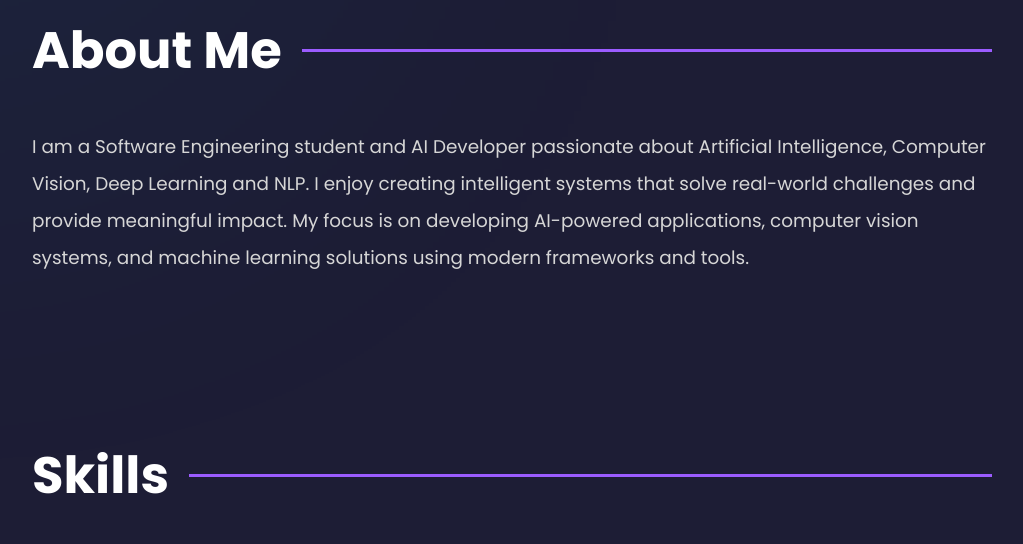
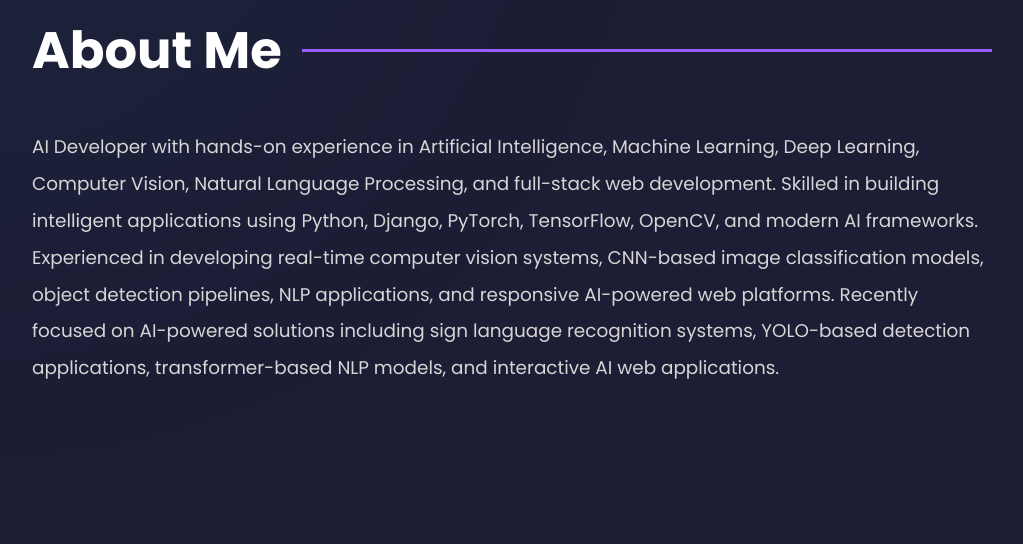
Before and after one commit to ahsanmustafa20/my_portfolio, a plain HTML site: page index.html in a window 1280 px wide. Shown: the part 1020-1564 px from the top of the page, without its empty margins (128-1151 px from the left). Drawn offline with Linux system fonts and the light colour scheme.

Commit message:
update about me

```diff
--- a/index.html
+++ b/index.html
@@ -84,16 +84,13 @@
 
     <p>
 
-        I am a Software Engineering student and AI Developer
-        passionate about Artificial Intelligence,
-        Computer Vision, Deep Learning and NLP.
-
-        I enjoy creating intelligent systems that solve
-        real-world challenges and provide meaningful impact.
-
-        My focus is on developing AI-powered applications,
-        computer vision systems, and machine learning solutions
-        using modern frameworks and tools.
+        AI Developer with hands-on experience in Artificial Intelligence, Machine Learning, Deep Learning, Computer Vision, Natural
+Language Processing, and full-stack web development. Skilled in building intelligent applications using Python, Django,
+PyTorch, TensorFlow, OpenCV, and modern AI frameworks. Experienced in developing real-time computer vision systems,
+CNN-based image classification models, object detection pipelines, NLP applications, and responsive AI-powered web
+platforms.
+Recently focused on AI-powered solutions including sign language recognition systems, YOLO-based detection
+applications, transformer-based NLP models, and interactive AI web applications.
 
     </p>
 
```
